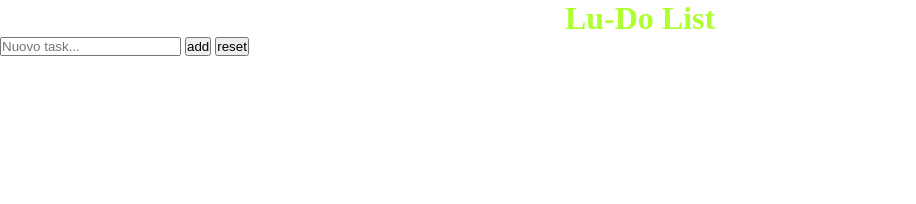
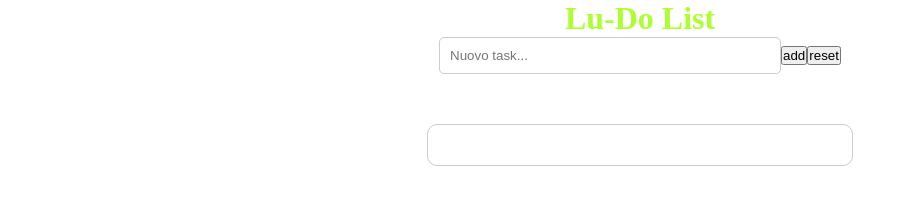
Before and after one commit to ldamato17/lu-do-list, a plain HTML site: page index.html in a window 1280 px wide. Shown: the whole page, without its empty margins (0-916 px from the left). Drawn offline with Linux system fonts and the light colour scheme.

Commit message:
new style

```diff
--- a/index.html
+++ b/index.html
@@ -8,10 +8,12 @@
     <title>LU-DO LIST</title>
 </head>
 <body>
-    <h1 class="tit">Lu-Do List </h1>
+    <h1 class="tit"> Lu-Do List </h1>
+    <div class="container">
         <input type="text" id="input" placeholder="Nuovo task...">
         <button id="add"> add </button>
         <button id="rst"> reset </button>
+    </div>
         <div id="todo">
             <ul id="list">
 
--- a/style.css
+++ b/style.css
@@ -10,3 +10,26 @@ h1{
 h1:hover{
     color: greenyellow;
 }
+
+.container{
+    width: 100%;
+    display: flex;
+    justify-content: center;
+    align-items: center;
+}
+
+input[type="text"]{
+    width: 25%;
+    padding: 10px;
+    border: 1px solid #ccc;
+    border-radius: 5px;
+}
+
+#todo{
+    width: 30%;
+    margin: auto;
+    margin-top: 50px;
+    padding: 20px;
+    border: 1px solid #ccc;
+    border-radius: 10px;
+}
```
Lines whose indentation alone changed are shown as unchanged.
